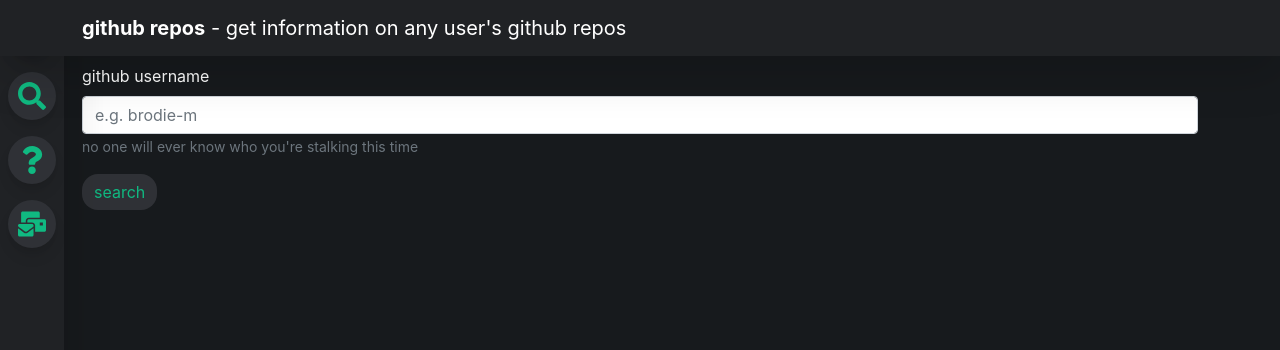
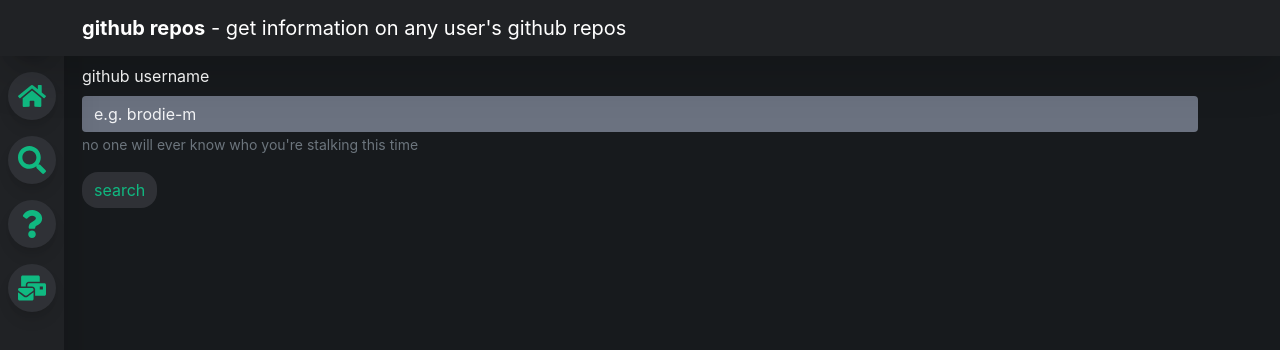
Before and after one commit to brodie-m/repo-tracker, a React (Create React App) app: page /repos in a window 1280 px wide. Shown: the top 350 px of the page. Built offline with nearby package versions, Linux system fonts and the light colour scheme.

Commit message:
added routes and pages

```diff
--- a/src/App.js
+++ b/src/App.js
@@ -1,5 +1,5 @@
 import React from "react";
-import { Welcome, Repos } from "./pages";
+import { Welcome, Repos, About, Contact, NotFound } from "./pages";
 import { Route, Switch } from "react-router-dom";
 import Sidebar from "./components/Sidebar";
 
@@ -8,11 +8,20 @@
     <Switch>
 
     <Route path = '/' exact>
-      <Sidebar/>
+
       <Welcome/>
     </Route>
     <Route path = '/repos' exact>
       <Repos/>
+    </Route>
+    <Route path = '/about' exact>
+      <About/>
+    </Route>
+    <Route path = '/contact' exact>
+      <Contact/>
+    </Route>
+    <Route path = '*' exact>
+      <NotFound/>
     </Route>
 
 
--- a/src/components/InputForm.js
+++ b/src/components/InputForm.js
@@ -17,7 +17,7 @@
       <Form className="text-white mt-2">
         <Form.Group className="mb-3">
           <Form.Label>github username</Form.Label>
-          <Form.Control type="email" placeholder="e.g. brodie-m" id="search-form"/>
+          <Form.Control type="email" placeholder="e.g. brodie-m" id="search-form" className='form-input'/>
           <Form.Text className="text-muted">
             no one will ever know who you're stalking this time
           </Form.Text>
--- a/src/components/Sidebar.js
+++ b/src/components/Sidebar.js
@@ -1,12 +1,13 @@
 import React from 'react'
 import {BsPlus, BsFillLightningFill, BsGearFill} from 'react-icons/bs'
-import {FaFire, FaMailBulk, FaPoo, FaQuestion, FaSearch} from 'react-icons/fa'
+import {FaFire, FaHome, FaMailBulk, FaPoo, FaQuestion, FaSearch} from 'react-icons/fa'
 const Sidebar = () => {
 
 
     return (
         <div className='fixed top-0 left-0 h-screen w-16 m-0 flex flex-col bg-gray-900 text-white shadow-lg'>
             <SideBarIcon icon={<FaFire size ='28'/>} />
+            <SideBarIcon text='home'  href='./'icon={<FaHome size='28'/>}/>
             <SideBarIcon text='search page'  href='./repos'icon={<FaSearch size='28'/>}/>
             <SideBarIcon text='about' href='./about' icon={<FaQuestion size ='28'/>}/>
             <SideBarIcon text='contact' href = './contact' icon={<FaMailBulk size ='28'/>}/>
--- a/src/index.css
+++ b/src/index.css
@@ -22,6 +22,11 @@
     @apply border-none bg-gray-800 text-green-500
     hover:bg-green-600 hover:text-white
     rounded-2xl hover:rounded-lg
+    transition-all duration-300 ease-linear;
+  }
+  .form-input {
+    @apply bg-gray-500 text-white placeholder-gray-100 border-none
+    focus:bg-green-900 focus:shadow-none focus:text-white
     transition-all duration-300 ease-linear;
   }
 }
--- /dev/null
+++ b/src/pages/About/index.js
@@ -0,0 +1,20 @@
+import React from 'react'
+import { Container } from 'react-bootstrap'
+import CustomNav from '../../components/CustomNav'
+import Sidebar from '../../components/Sidebar'
+
+const About = () => {
+    return (
+        <>
+        <Sidebar/>
+        <CustomNav/>
+        <Container className='text-white'>
+
+        <h1>about here</h1>
+        </Container>
+        </>
+    )
+
+}
+
+export default About
--- /dev/null
+++ b/src/pages/Contact/index.js
@@ -0,0 +1,18 @@
+import React from 'react'
+import CustomNav from '../../components/CustomNav'
+import Sidebar from '../../components/Sidebar'
+import { Container } from 'react-bootstrap'
+const Contact = () => {
+    return (
+        <>
+        <Sidebar/>
+        <CustomNav/>
+        <Container className='text-white'>
+
+        <h1>contact here</h1>
+        </Container>
+        </>
+    )
+}
+
+export default Contact
--- /dev/null
+++ b/src/pages/NotFound/index.js
@@ -0,0 +1,21 @@
+import React from 'react'
+import { Container } from 'react-bootstrap'
+import CustomNav from '../../components/CustomNav'
+import Sidebar from '../../components/Sidebar'
+
+const NotFound = () => {
+    return (
+        <>
+
+        <Sidebar/>
+        <CustomNav/>
+
+        <Container>
+        <h1>error 404: not found</h1>
+
+        </Container>
+        </>
+    )
+}
+
+export default NotFound
--- a/src/pages/index.js
+++ b/src/pages/index.js
@@ -1,2 +1,5 @@
 export {default as Welcome} from './Welcome'
 export {default as Repos} from './Repos'
+export {default as Contact} from './Contact'
+export {default as About} from './About'
+export {default as NotFound} from './NotFound'
```
